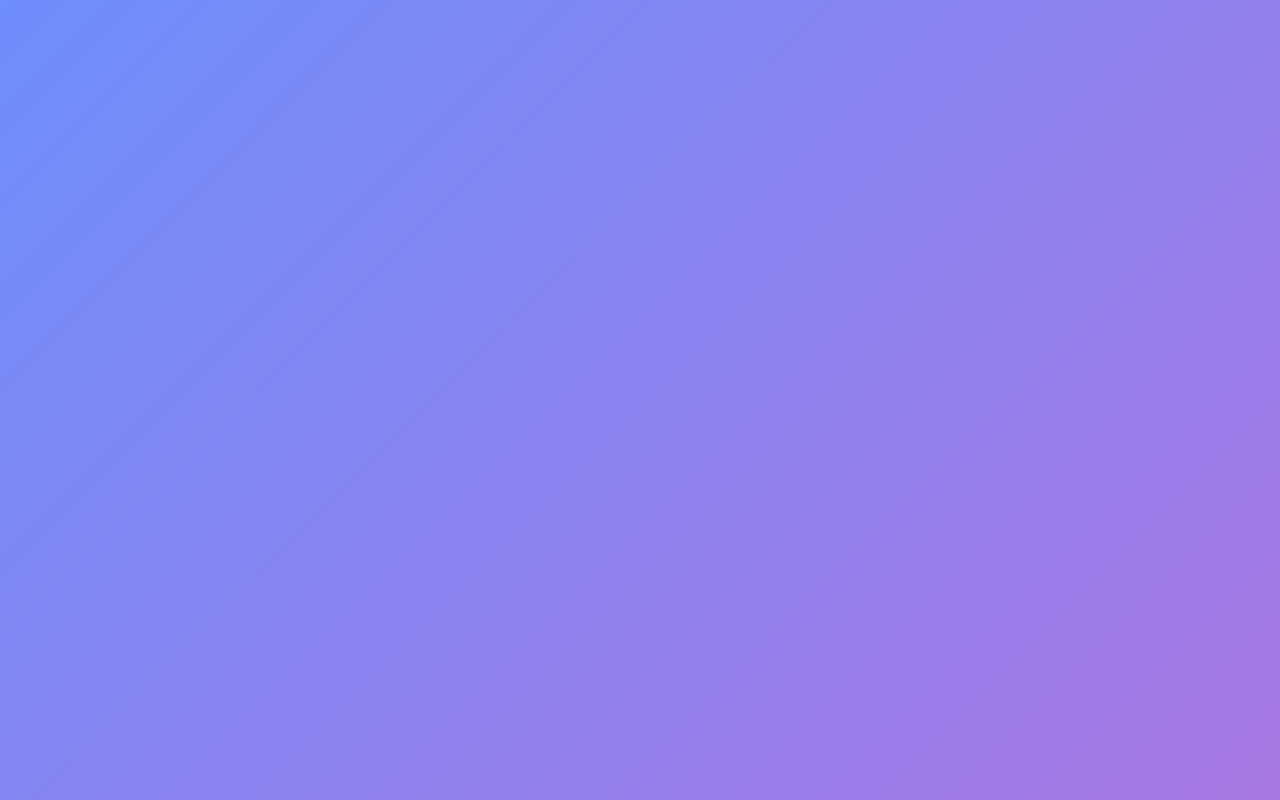
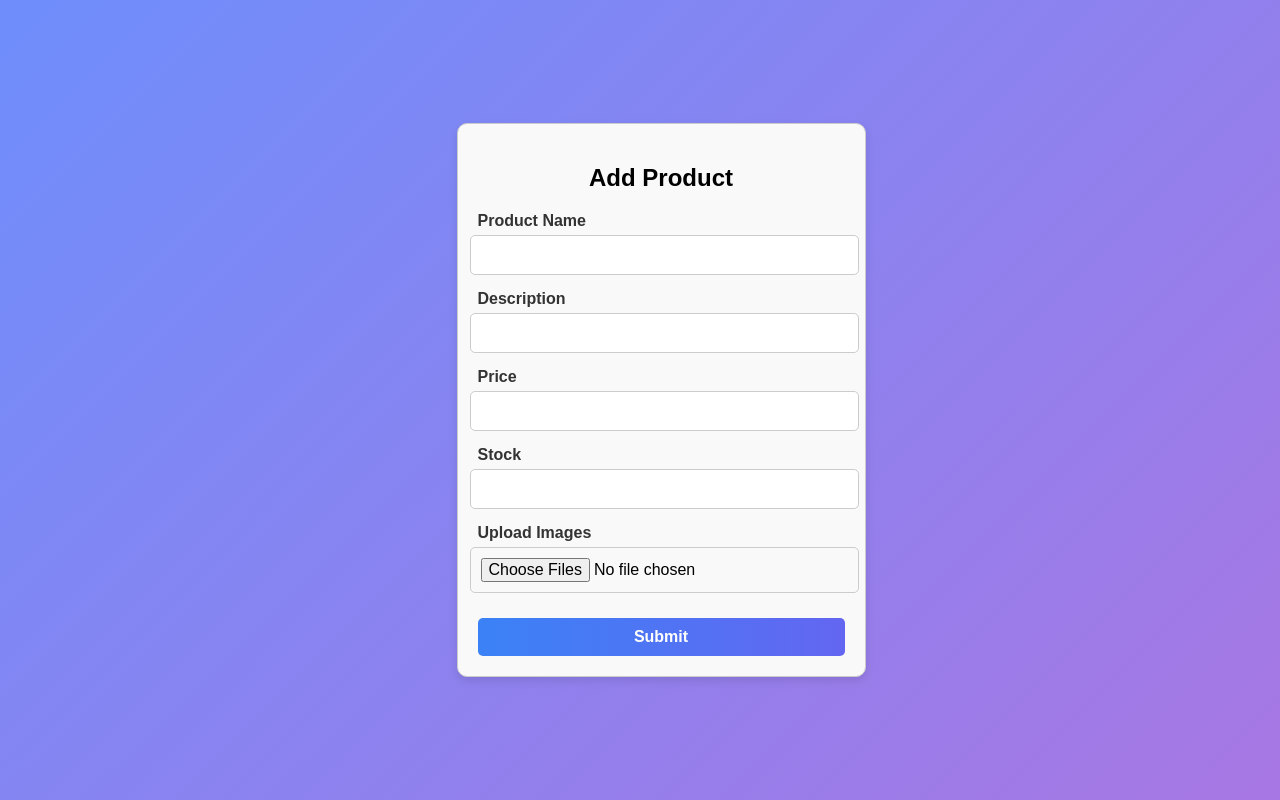
Before and after one commit to Monish892/-Ecommerce-Follow-Along, a React (Vite) app in the folder frontend/: page /form in a window 1280 px wide. Before the commit this address had no page. Built offline with nearby package versions, Linux system fonts and the light colour scheme.

Commit message:
files added now

```diff
--- a/frontend/src/App.jsx
+++ b/frontend/src/App.jsx
@@ -4,6 +4,7 @@ import SignUp from './components/Signup'
 
 import {Route, Routes, BrowserRouter} from 'react-router-dom'
 import Homepage from './components/homepage';
+import ProductForm from './components/ProductForm';
 
 const App = () => {
 
@@ -13,6 +14,8 @@ return (
   <Route path='/signup' element = {<SignUp/>}/>
   <Route path='/' element={<Homepage/>}/>
   <Route path='/login' element = {<Login/>}/>
+  <Route path='/form' element = {<ProductForm/>}/>
+
 </Routes>
 
 </BrowserRouter>
--- /dev/null
+++ b/frontend/src/components/ProductForm.css
@@ -0,0 +1,69 @@
+.product-form {
+    width: 100%;
+    margin: 20px auto;
+    padding: 20px;
+    border: 1px solid #ccc;
+    border-radius: 10px;
+    background-color: #f9f9f9;
+    box-shadow: 0 4px 8px rgba(0, 0, 0, 0.1);
+    font-family: Arial, sans-serif;
+  }
+
+  .form-title {
+    font-size: 24px;
+    font-weight: bold;
+    margin-bottom: 20px;
+    text-align: center;
+  }
+
+  .form-group {
+    margin-bottom: 15px;
+  }
+
+  .form-group label {
+    display: block;
+    font-weight: bold;
+    margin-bottom: 5px;
+  }
+
+  .form-group input,
+  .form-group textarea {
+    width: 100%;
+    padding: 10px;
+    border: 1px solid #ccc;
+    border-radius: 5px;
+    font-size: 16px;
+  }
+
+  .image-preview {
+    display: flex;
+    flex-wrap: wrap;
+    gap: 10px;
+    margin-top: 10px;
+  }
+
+  .preview-img {
+    width: 80px;
+    height: 80px;
+    object-fit: cover;
+    border: 1px solid #ccc;
+    border-radius: 5px;
+  }
+
+  .submit-button {
+    display: block;
+    width: 100%;
+    padding: 10px;
+    background-color: #007bff;
+    color: white;
+    font-size: 16px;
+    font-weight: bold;
+    border: none;
+    border-radius: 5px;
+    cursor: pointer;
+    transition: background-color 0.3s ease;
+  }
+
+  .submit-button:hover {
+    background-color: #0056b3;
+  }
--- /dev/null
+++ b/frontend/src/components/ProductForm.jsx
@@ -0,0 +1,134 @@
+import React, { useState } from "react";
+import "./ProductForm.css";
+
+const ProductForm = () => {
+  const [formData, setFormData] = useState({
+    name: "",
+    description: "",
+    price: "",
+    stock: "",
+    images: [],
+  });
+  const [previewImages, setPreviewImages] = useState([]);
+
+  const handleInputChange = (e) => {
+    const { name, value } = e.target;
+    setFormData({ ...formData, [name]: value });
+  };
+
+  const handleFileChange = (e) => {
+    const files = Array.from(e.target.files);
+
+
+    setFormData({ ...formData, images: files });
+
+    const previewUrls = files.map((file) => URL.createObjectURL(file));
+    setPreviewImages(prev => [...prev, previewUrls]);
+  };
+
+  const handleSubmit = (e) => {
+    e.preventDefault();
+
+    const data = new FormData();
+    data.append("name", formData.name);
+    data.append("description", formData.description);
+    data.append("price", formData.price);
+    data.append("stock", formData.stock);
+    formData.images.forEach((image) => data.append("images", image));
+
+    fetch("/upload", {
+      method: "POST",
+      body: data,
+    })
+      .then((response) => response.json())
+      .then((result) => {
+        console.log("Success:", result);
+        alert("Product uploaded successfully!");
+      })
+      .catch((error) => {
+        console.error("Error:", error);
+        alert("Failed to upload product.");
+      });
+  };
+
+  return (
+    <form className="product-form" onSubmit={handleSubmit}>
+      <h2 className="form-title">Add Product</h2>
+
+      <div className="form-group">
+        <label htmlFor="name">Product Name</label>
+        <input
+          type="text"
+          id="name"
+          name="name"
+          value={formData.name}
+          onChange={handleInputChange}
+          required
+        />
+      </div>
+
+      <div className="form-group">
+        <label htmlFor="description">Description</label>
+        <input
+          id="description"
+          name="description"
+          value={formData.description}
+          onChange={handleInputChange}
+          required
+        />
+      </div>
+
+      <div className="form-group">
+        <label htmlFor="price">Price</label>
+        <input
+          type="number"
+          id="price"
+          name="price"
+          value={formData.price}
+          onChange={handleInputChange}
+          required
+        />
+      </div>
+
+      <div className="form-group">
+        <label htmlFor="stock">Stock</label>
+        <input
+          type="number"
+          id="stock"
+          name="stock"
+          value={formData.stock}
+          onChange={handleInputChange}
+          required
+        />
+      </div>
+
+      <div className="form-group">
+        <label htmlFor="images">Upload Images</label>
+        <input
+          type="file"
+          id="images"
+          name="images"
+          onChange={handleFileChange}
+          multiple
+          required
+        />
+        <div className="image-preview">
+          {previewImages.map((src, index) => (
+            <img
+              key={index}
+              src={src}
+              alt={`Preview ${index + 1}`}
+              className="preview-img"
+            />
+          ))}
+        </div>
+      </div>
+
+      <button type="submit" className="submit-button">
+        Submit
+      </button>
+    </form>
+  );
+};
+
+export default ProductForm;
--- a/frontend/src/components/productcard.css
+++ b/frontend/src/components/productcard.css
@@ -5,11 +5,12 @@
     text-align: center;
     box-shadow: 0 2px 4px rgba(0, 0, 0, 0.1);
     transition: transform 0.3s ease, box-shadow 0.3s ease;
+    background-color: #fff;
 
   }
 
   .card:hover {
-    transform: translateY(-5px);
+    transform: translateY(-9px);
     box-shadow: 0 4px 8px rgba(0, 0, 0, 0.2);
   }
 
```
